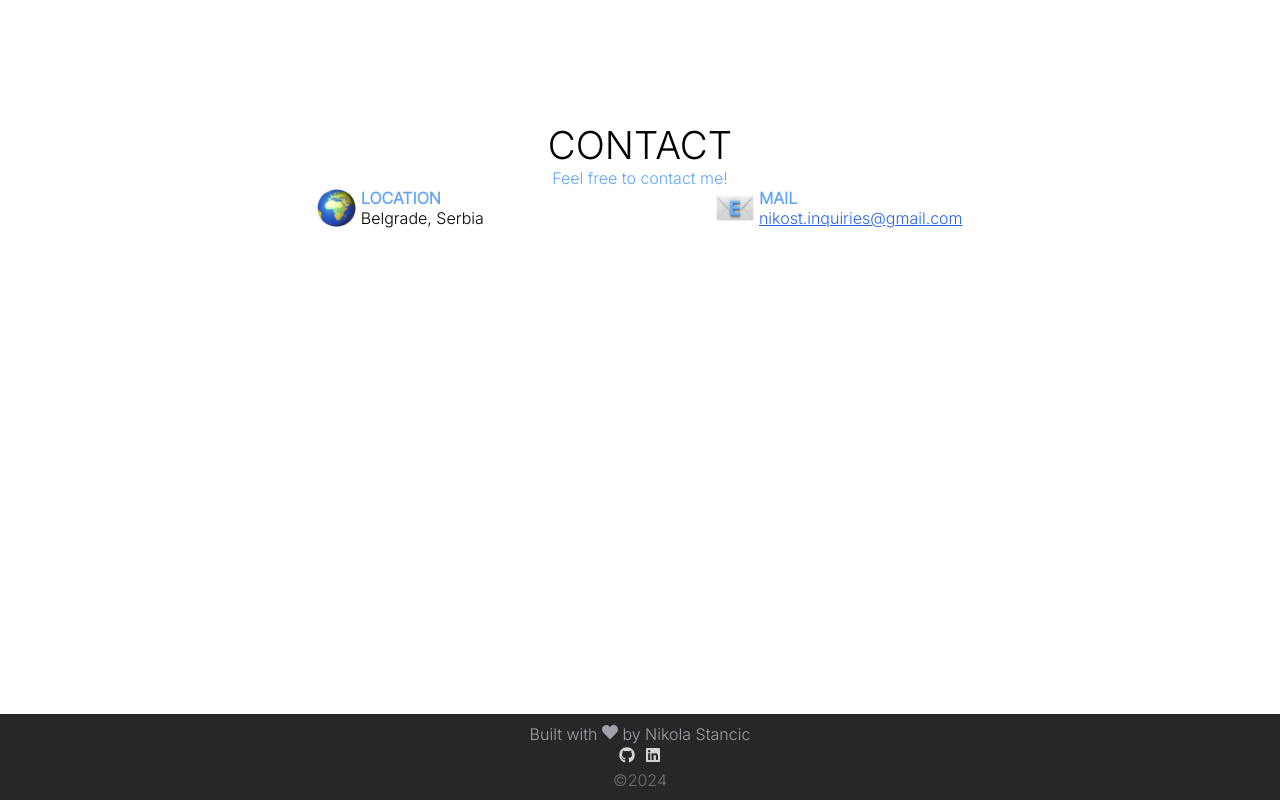
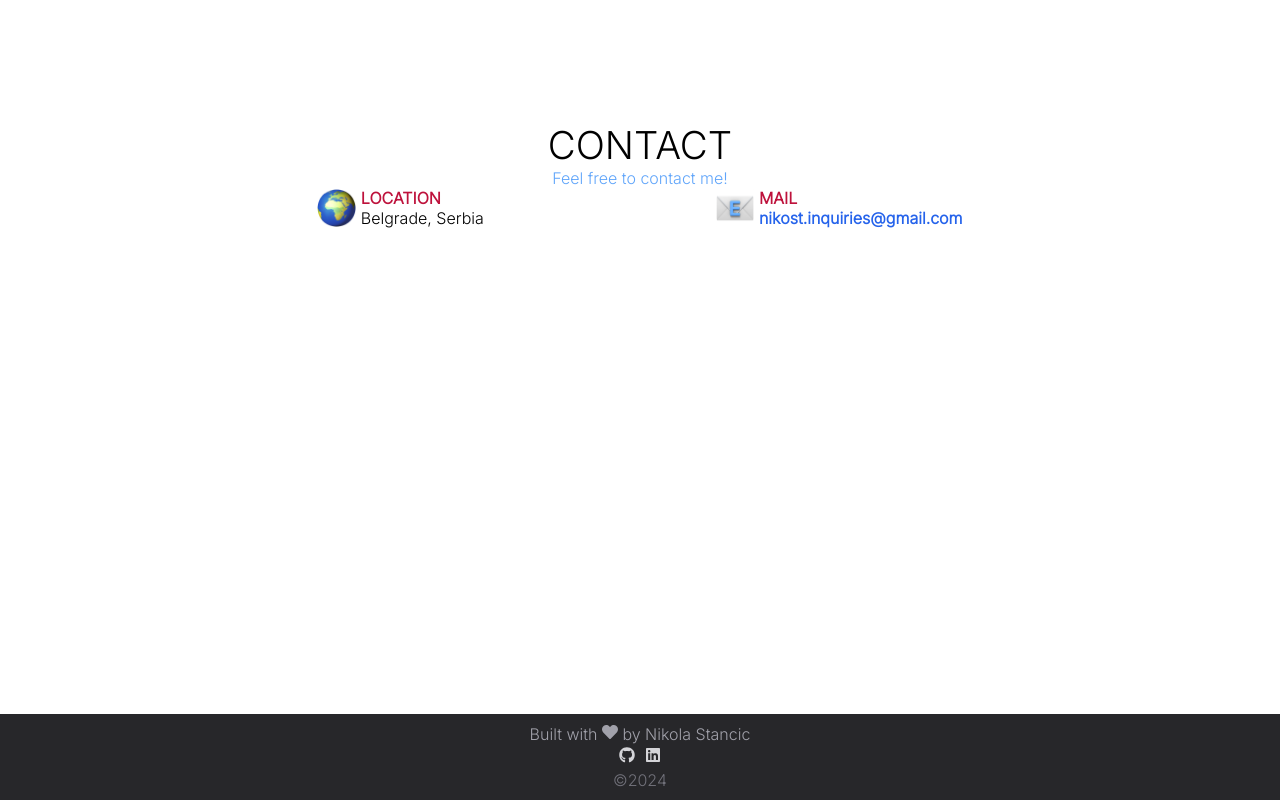
Before and after one commit to Nikoraii/portfolio-site, a React (Create React App) app: page / in a window 1280 px wide. Shown: the part 2476-3276 px from the top of the page. Built offline with nearby package versions, Linux system fonts and the light colour scheme.

Commit message:
Updated colors

```diff
--- a/src/styles/sections/ContactSection.scss
+++ b/src/styles/sections/ContactSection.scss
@@ -70,7 +70,7 @@
 
             .info-text {
                 .top-text {
-                    color: #60a5fa;
+                    color: #be123c;
                     font-weight: 600;
                 }
 
@@ -79,7 +79,7 @@
                         cursor: pointer;
                         color: $light-blue;
                         font-weight: 500;
-                        text-decoration: underline;
+                        font-weight: 600;
                     }
                 }
             }
```
